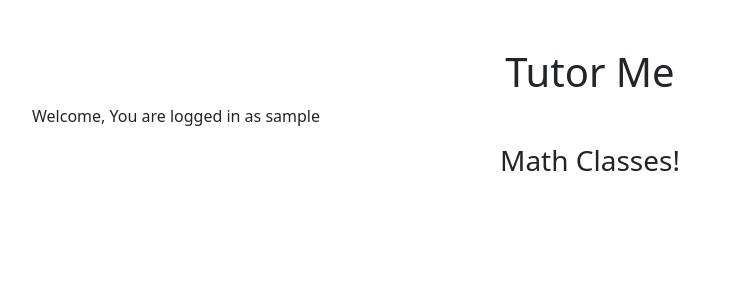
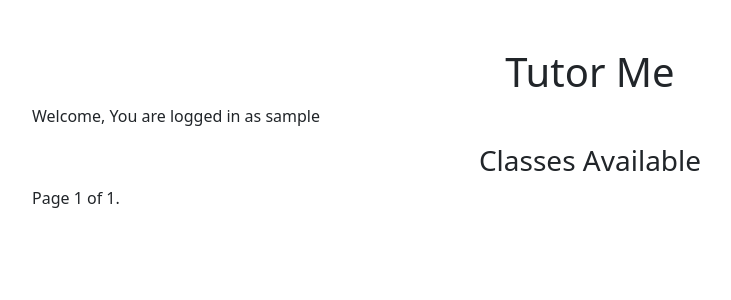
Before and after one commit to danish233/TutorMe-App, a Django app: page / in a window 1280 px wide. Shown: the top 300 px of the page, without its empty margins (50-781 px from the left). Run offline with Django 4.2, Linux system fonts and the light colour scheme; the visitor is signed in with stand-in values (Sample User, id 1); data that the repository does not hold is empty; some libraries are stand-ins or nearby versions.

Commit message:
addded pagination and display classes available

```diff
--- a/myapp/views.py
+++ b/myapp/views.py
@@ -2,6 +2,7 @@ from django.contrib.sites import requests
 from django.http import HttpResponse
 from django.shortcuts import render, redirect
 from django.contrib.auth.decorators import login_required
+from django.core.paginator import Paginator
 import requests
 
 
@@ -19,15 +20,25 @@ def index(request):
         spring_2023 = '1232'
         fall_2023 = '1238'
 
-        url = 'https://sisuva.admin.virginia.edu/psc/ihprd/UVSS/SA/s/WEBLIB_HCX_CM.H_CLASS_SEARCH.FieldFormula.IScript_ClassSearch?institution=UVA01&term=' + spring_2023 + '&page=1'
+        dept_url = 'https://sisuva.admin.virginia.edu/psc/ihprd/UVSS/SA/s/WEBLIB_HCX_CM.H_CLASS_SEARCH.FieldFormula.IScript_ClassSearchOptions?institution=UVA01&term=' + spring_2023
+        req = requests.get(dept_url)
+        #clist = req.json()['acad_groups']
+        clist = ['MATH', 'ENGR', 'APMA']
 
-        r = requests.get(url + '&subject=' + 'MATH')
-        classes = []
-        for c in r.json():
-            class_info = c['catalog_nbr'] + '-' + c['class_section'], c['component'] + c['descr']
-            classes.append(class_info)
+        url = 'https://sisuva.admin.virginia.edu/psc/ihprd/UVSS/SA/s/WEBLIB_HCX_CM.H_CLASS_SEARCH.FieldFormula.IScript_ClassSearch?institution=UVA01&term=' + spring_2023
 
-        context = {'classes': classes}
+        for s in clist:
+            r = requests.get(url + '&subject=' + str(s) + '&page=1')
+            classes = []
+            for c in r.json():
+                class_info = c['catalog_nbr'] + '-' + c['class_section'], c['component'] + c['descr']
+                classes.append(class_info)
+
+        paginator = Paginator(classes, 25)
+        page_number = request.GET.get('page')
+        page_obj = paginator.get_page(page_number)
+        context = {'page_obj': page_obj}
+        #context = {'classes': classes}
         return render(request, 'index.html', context)
 
 
--- a/templates/index.html
+++ b/templates/index.html
@@ -18,6 +18,8 @@
       border-color: #007bff;
       color: #fff;
     }
+
+
     </style>
 </head>
 <body>
@@ -28,21 +30,42 @@
     <p>Welcome, You are logged in as {{ user.username }}</p>
 
     <center>
-        <h3>Math Classes!</h3>
-
-        {% for c in classes %}
-          <li><p> {{c}} </p></li>
+        <h3>Classes Available</h3>
+        {% for classes in page_obj %}
+        <ul style="list-style-type: none">
+            <li>{{classes}}</li>
+        </ul>
         {% endfor %}
     </center>
+
+    <div class="pagination">
+    <span class="step-links">
+        {% if page_obj.has_previous %}
+            <a href="?page=1">&laquo; first</a>
+            <a href="?page={{ page_obj.previous_page_number }}">previous</a>
+        {% endif %}
+
+        <span class="current">
+            Page {{ page_obj.number }} of {{ page_obj.paginator.num_pages }}.
+        </span>
+
+        {% if page_obj.has_next %}
+            <a href="?page={{ page_obj.next_page_number }}">next</a>
+            <a href="?page={{ page_obj.paginator.num_pages }}">last &raquo;</a>
+        {% endif %}
+    </span>
+    </div>
 
 
     {% else %}
     <div class="row mt-3">
         <div class="col-sm-6">
-          <a href="{% provider_login_url 'google' %}?next=/accounts/google/student/" class="btn btn-lg btn-google mt-3 w-100">Login as Student with Google</a>
+            <a href="{% provider_login_url 'google' %}?next=/accounts/google/student/"
+               class="btn btn-lg btn-google mt-3 w-100">Login as Student with Google</a>
         </div>
         <div class="col-sm-6">
-          <a href="{% provider_login_url 'google' %}?next=/accounts/google/tutor/" class="btn btn-lg btn-google mt-3 w-100">Login as Tutor with Google</a>
+            <a href="{% provider_login_url 'google' %}?next=/accounts/google/tutor/"
+               class="btn btn-lg btn-google mt-3 w-100">Login as Tutor with Google</a>
         </div>
     </div>
     {% endif %}
```
Lines whose indentation alone changed are shown as unchanged.
